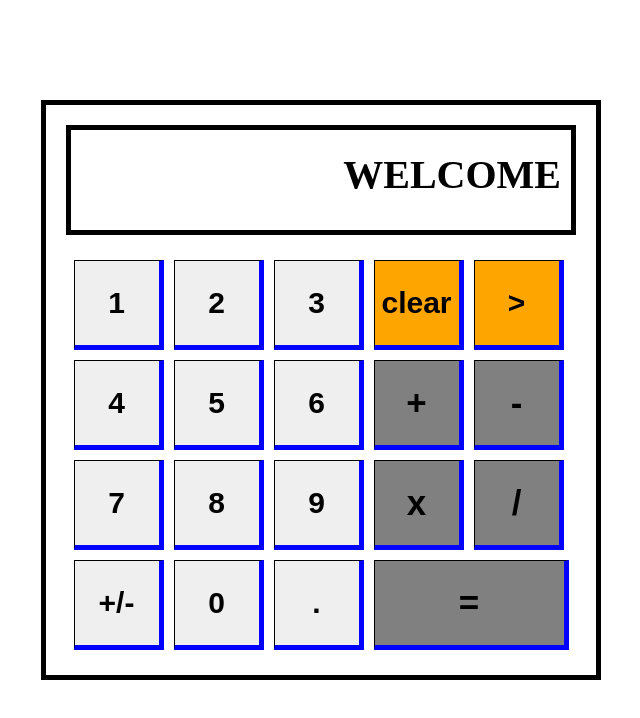
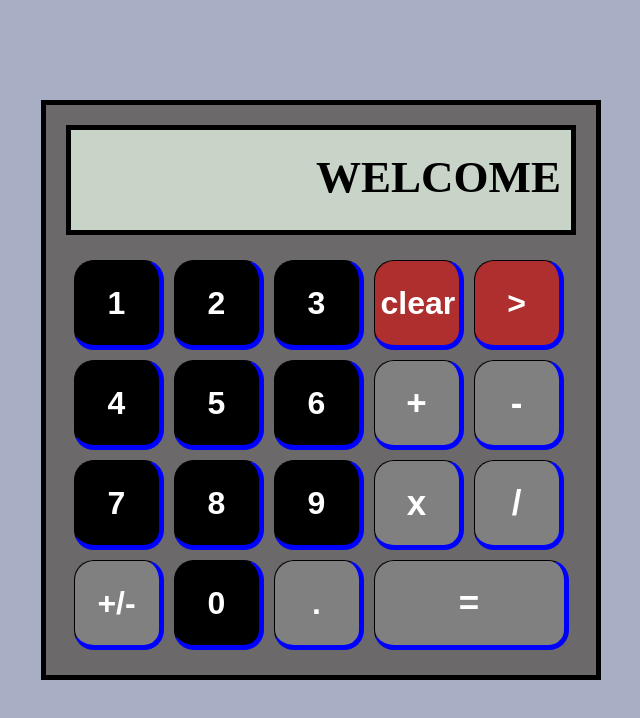
Before and after one commit to ApoorvaK9/Calculator, a plain HTML site: page index.html in a window 1280 px wide. Shown: the whole page, without its empty margins (319-959 px from the left). Drawn offline with Linux system fonts and the light colour scheme.

Commit message:
Twig background colors and colors of numbers and screen

```diff
--- a/styles.css
+++ b/styles.css
@@ -1,12 +1,6 @@
-/* html {
-    box-sizing: border-box;
+html {
+    background: #818aaab0;
 }
-
-  *,
-  *::before,
-  *::after {
-    box-sizing: inherit;
-} */
 
 .container {
     display: flex;
@@ -19,23 +13,28 @@
     border: thick solid black;
     margin-top: 100px;
     row-gap: 20px;
+    background: #6b6969;
 }
 
 div#screen {
     width: 500px;
     height: 100px;
     border: thick solid black;
+    background: #c8d4c8;
 }
 
 button {
     height: 90px;
     width: 90px;
     margin: 5px;
-    font-size: 30px;
+    font-size: 32px;
     font-weight: 900;
     border: 1px solid black;
     border-bottom: blue 5px solid;
     border-right: blue 5px solid;
+    border-radius: 20px;
+    color: white;
+    background-color: gray;
 }
 
 button:active {
@@ -43,11 +42,10 @@ button:active {
 }
 
 button.oper {
-    background-color: gray;
     font-size : 35px;
 }
 button.clear {
-    background-color: orange;
+    background-color: #e400008f;
 }
 
 #equals {
@@ -62,7 +60,7 @@ div#screen {
 
 .result {
     text-align: end;
-    font-size: 40px;
+    font-size: 45px;
     font-weight: bold;
     margin: auto;
     padding: 21px 10px;
@@ -73,6 +71,12 @@ div#screen {
     row-gap: 10px;
 }
 
+button.num {
+    /* color: white; */
+    background: black;
+    /* border-radius: 20px; */
+}
+
 /* .calculate {
     text-align: end;
     font-size: 25px;
```
